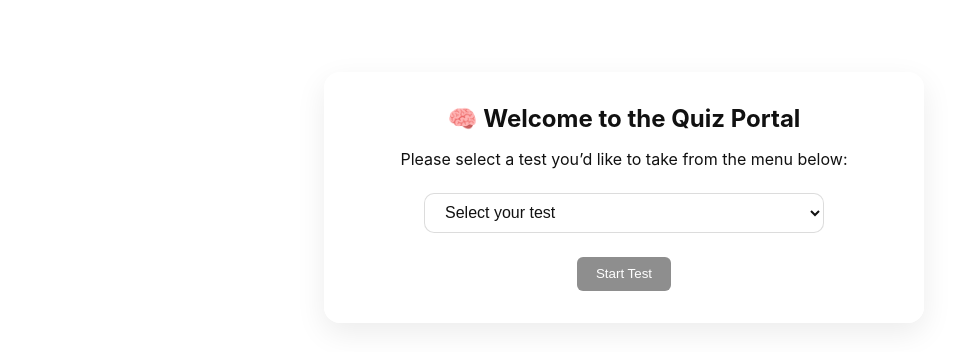
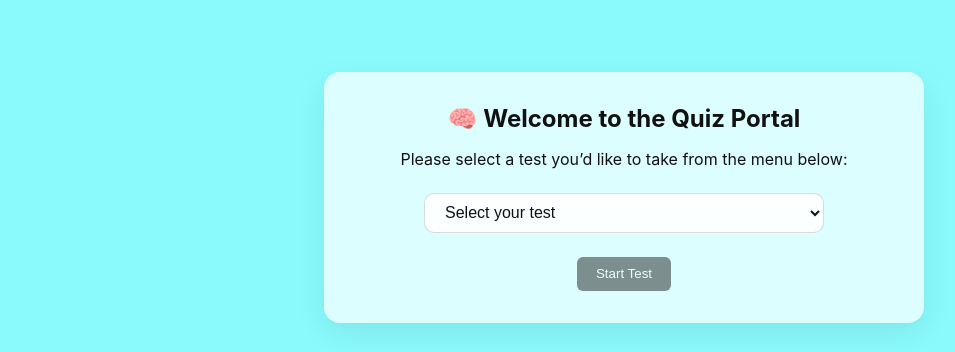
Before and after one commit to RosieRBS/inner, a website with bundled scripts: page index.html in a window 1280 px wide. Shown: the part 132-484 px from the top of the page, without its empty margins (16-971 px from the left). Built offline with nearby package versions, Linux system fonts and the light colour scheme.

Commit message:
Update styles.css

```diff
--- a/styles.css
+++ b/styles.css
@@ -16,7 +16,7 @@ body {
     align-items: center;
     justify-content: center;
     font-family: "Inter", system-ui, sans-serif;
-    background: linear-gradient(135deg, #ffffff, #ffffff);
+    background: linear-gradient(135deg, #8afafd, #8afafd);
     -webkit-font-smoothing: antialiased;
     -moz-osx-font-smoothing: grayscale;
     color: var(--text);
```
